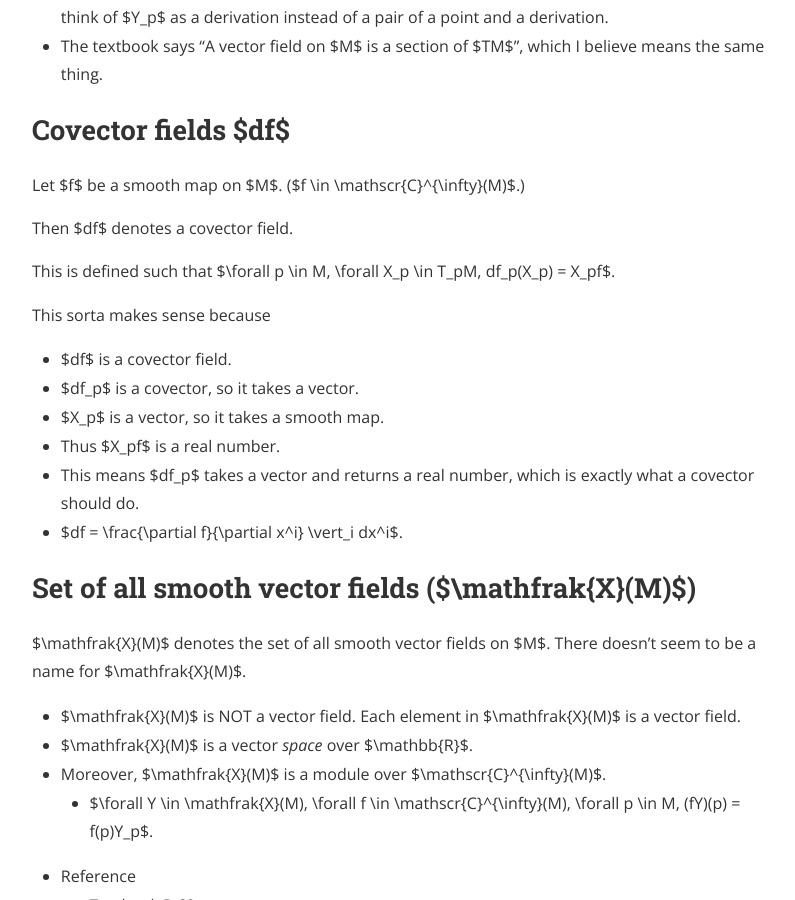
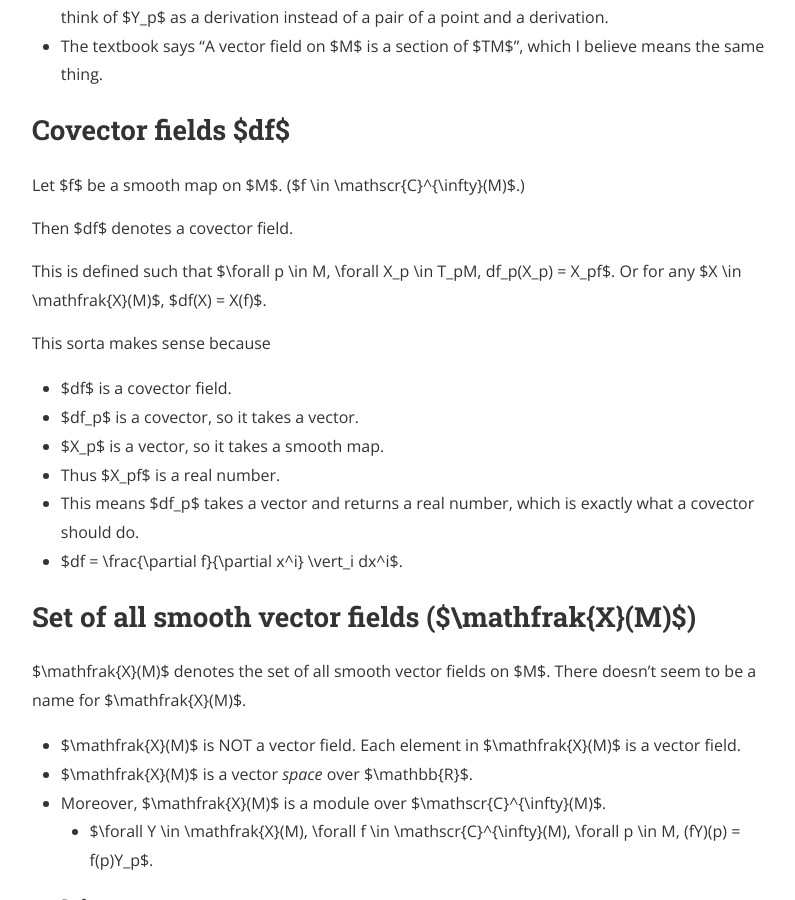
Before and after one commit to hidenori-shinohara/hidenori-shinohara.github.io, a Jekyll site: the page built from _posts/courses/math620/2019-09-09-smooth-manifold-cheat-sheet.md, in a window 1280 px wide and 900 px high, scrolled down 3345 px. Shown: the whole window, without its empty margins (240-1035 px from the left). Built offline with Jekyll 4.4.1, drawn with Linux system fonts in a browser that asks for light colours; nearby versions of some CDN libraries; formulas are drawn with MathJax 3.

Commit message:
Add df(X) = X(f)

```diff
--- a/_posts/courses/math620/2019-09-09-smooth-manifold-cheat-sheet.md
+++ b/_posts/courses/math620/2019-09-09-smooth-manifold-cheat-sheet.md
@@ -90,6 +90,7 @@ Let $f$ be a smooth map on $M$.
 Then $df$ denotes a covector field.
 
 This is defined such that $\forall p \in M, \forall X_p \in T_pM, df_p(X_p) = X_pf$.
+Or for any $X \in \mathfrak{X}(M)$, $df(X) = X(f)$.
 
 This sorta makes sense because
 
```
